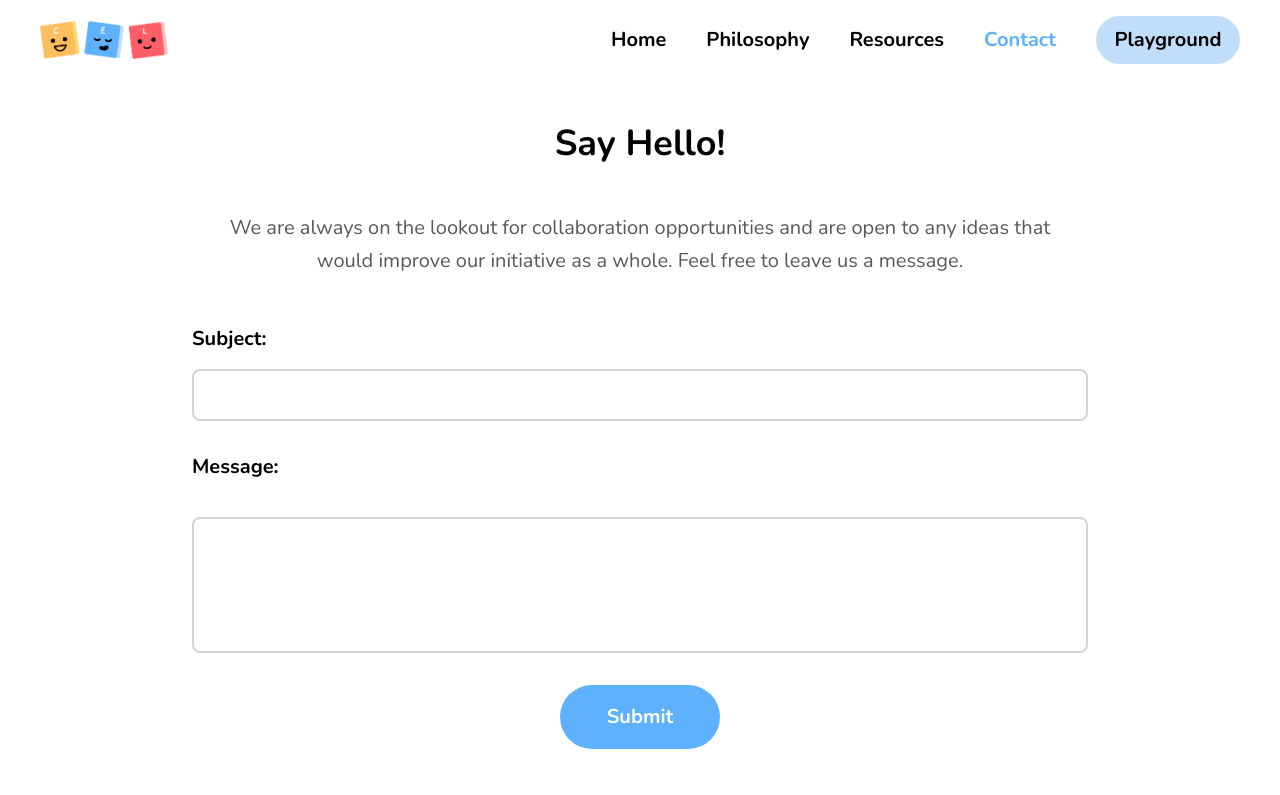
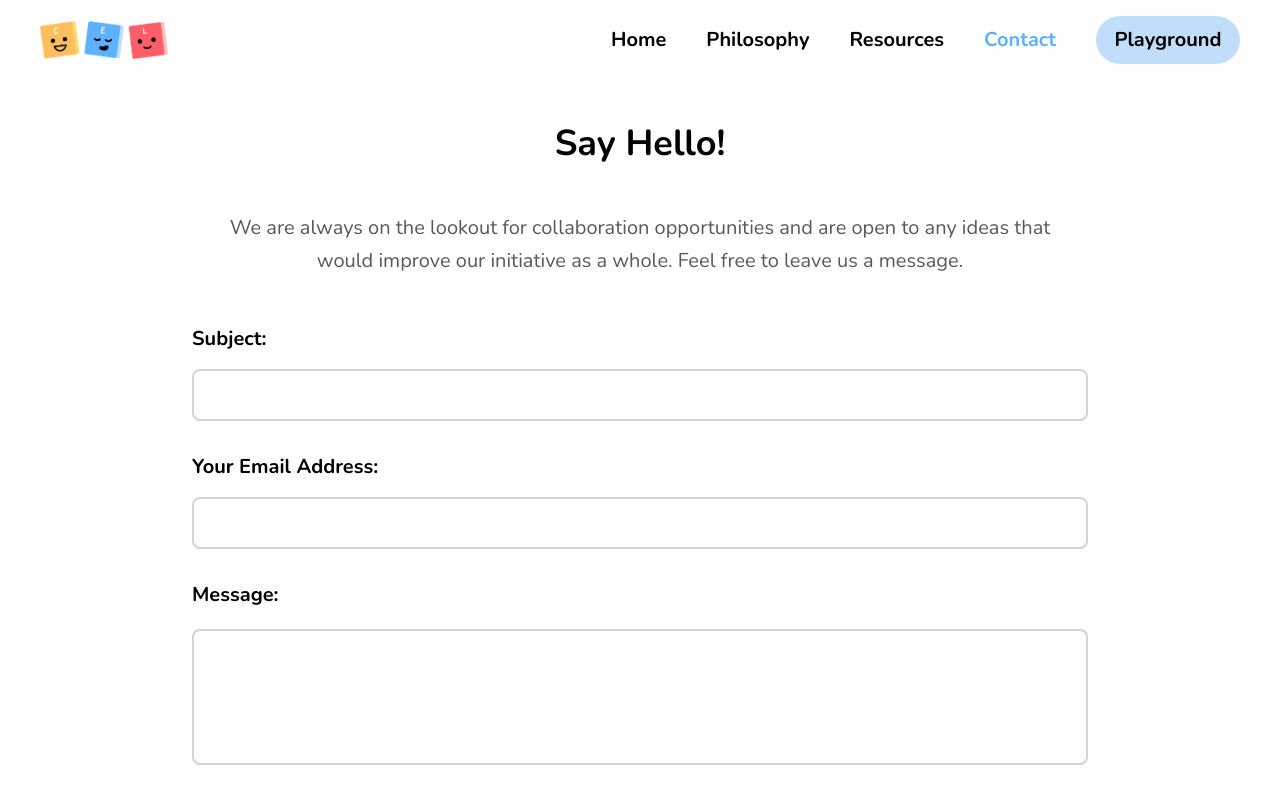
Before and after one commit to eugenetangkj/computereasylah, a Next.js app: page /contact in a window 1280 px wide. Shown: the top 795 px of the page. Built offline with nearby package versions, Linux system fonts and the light colour scheme; a web font is replaced by a local one.

Commit message:
Edit contact form

```diff
--- a/components/apps/browser/BrowserPractical.tsx
+++ b/components/apps/browser/BrowserPractical.tsx
@@ -22,7 +22,7 @@ export default function BrowserPractical({ updateCurrentElementIndex } : Browser
         window.scrollTo(0, 0);
         const randomInteger = Math.floor(Math.random() * numberOfQuestions);
         setRandomInteger(randomInteger);
-        console.log(randomInteger);
+
 
         return () => clearTimeout(timer); // Clean up the timer on unmount
 
--- a/components/apps/notepad/NotepadPractical.tsx
+++ b/components/apps/notepad/NotepadPractical.tsx
@@ -80,7 +80,7 @@ export default function NotepadPractical({ updateCurrentElementIndex } : Notepad
     //Check answer
     const handleCheckButtonClick = () => {
         const modelAnswer = 'i love notepad!';
-        console.log(fileData);
+
         if (fileData === modelAnswer) {
             //Proceed to success page
             updateCurrentElementIndex(2);
--- a/components/typing/game.tsx
+++ b/components/typing/game.tsx
@@ -97,9 +97,7 @@ const TypingGame: React.FC<TypingGameProps> = ({ storyData }) => {
   };
 
   const handleQuestionEnded = () => {
-    console.log("Question ended");
-    console.log("Current question index: " + currentQuestionIndex);
-    console.log("Upc: " + storyData);
+
 
     setShowHint(false);
     setShowInstructions(false);
@@ -162,10 +160,10 @@ const TypingGame: React.FC<TypingGameProps> = ({ storyData }) => {
 
       const { key } = event;
 
-      console.log("Key pressed: " + key);
+
       if (typedSentence.length == currentSentence.length - 1 && key.length === 1) {
         setShowContinueInstructions(true);
-        console.log("press enter button to continue!!!!!!!!!!!!");
+
       }
       if (key === "Backspace") {
         if (currentCharIndex == 0) return;
@@ -198,7 +196,7 @@ const TypingGame: React.FC<TypingGameProps> = ({ storyData }) => {
         setCurrentCharIndex((prevIndex) => prevIndex + 1);
       }
 
-      console.log("Previous typed sentence: " + typedSentence);
+
     };
 
     window.addEventListener("keydown", handleKeyDown);
@@ -209,7 +207,7 @@ const TypingGame: React.FC<TypingGameProps> = ({ storyData }) => {
   });
 
   const handleFontSizeChange = (event: React.ChangeEvent<HTMLInputElement>) => {
-    console.log("Font size changed to: " + event.target.value);
+
     setFontSize(parseInt(event.target.value));
   };
 
@@ -305,14 +303,14 @@ const TypingGame: React.FC<TypingGameProps> = ({ storyData }) => {
           <div
             className={`absolute ${
               showInstructions || showHint ? "bottom-56" : "bottom-36"
-            } bg-white bg-opacity-90 p-5 rounded-lg font-consolas font-bold text-${fontSize}xl max-w-fit inline-block mx-8 duration-300`}
+            } bg-white bg-opacity-90 p-5 rounded-lg font-nunito font-bold text-${fontSize}xl max-w-fit inline-block mx-8 duration-300`}
             hidden={gameEnded}
           >
             <div className="text-green-600"> Press any key to continue!</div>
           </div>
         ) : null}
         <div
-          className={`absolute bottom-8 bg-white bg-opacity-80 p-5 rounded-lg font-consolas font-bold text-${fontSize}xl max-w-fit inline-block mx-8 duration-300`}
+          className={`absolute bottom-8 bg-white bg-opacity-80 p-5 rounded-lg font-nunito font-bold text-${fontSize}xl max-w-fit inline-block mx-8 duration-300`}
           hidden={gameEnded}
         >
           {/* {{ Hint shown when user types to the end of the sentence but it is not correct yet}} */}
--- a/components/typing/key-check-game.tsx
+++ b/components/typing/key-check-game.tsx
@@ -39,8 +39,6 @@ const KeyCheckGame: React.FC = () => {
     }
 
     const handleQuestionEnded = () => {
-        console.log("Question ended");
-        console.log("Current question index: " + currentQuestionIndex);
 
         // setShowHint(false);
 
@@ -81,8 +79,6 @@ const KeyCheckGame: React.FC = () => {
 
             const { key } = event;
 
-            console.log("Key pressed: " + key);
-            console.log("Correct key: " + questionData[currentQuestionIndex].checkKey);
 
             if (key == checkKey) {
                 handleQuestionEnded();
@@ -101,7 +97,7 @@ const KeyCheckGame: React.FC = () => {
 
 
     const handleFontSizeChange = (event: React.ChangeEvent<HTMLInputElement>) => {
-        console.log("Font size changed to: " + event.target.value);
+
         setFontSize(parseInt(event.target.value));
     };
 
--- a/components/typing/story-data.tsx
+++ b/components/typing/story-data.tsx
@@ -394,7 +394,7 @@ export const getStoryScenesFromString = (storyName: string): StoryScenes => {
         }
     }
 
-    console.log("Getting story scenes for " + storyName);
+
     return storyMapping[storyName];
 };
 
--- a/pages/contact.tsx
+++ b/pages/contact.tsx
@@ -33,13 +33,19 @@ const Contact = () => {
   }, []);
 
   const [subject, setSubject] = useState<string>(""); // Initialize the subject state with an empty string
+  const [emailaddress, setEmailAddress] = useState<string>(""); // Initialize the email address state with an empty string
   const [message, setMessage] = useState<string>(""); // Initialize the message state with an empty string
+
 
   const [isModalOpen, setIsModalOpen] = useState(false);
   const [modalContent, setModalContent] = useState("");
 
   const handleSubjectChange = (event: React.ChangeEvent<any>) => {
     setSubject(event.target.value);
+  };
+
+  const handleEmailAddressChange = (event: React.ChangeEvent<any>) => {
+    setEmailAddress(event.target.value);
   };
 
   const handleMessageChange = (event: React.ChangeEvent<any>) => {
@@ -50,11 +56,11 @@ const Contact = () => {
     setModalContent(content);
     setIsModalOpen(true);
 
-    // Automatically close the modal after 1 second
+    // Automatically close the modal after 2.5 seconds
     setTimeout(() => {
       setIsModalOpen(false);
       setModalContent("");
-    }, 1000);
+    }, 2500);
   };
 
   const handleSubmit: React.MouseEventHandler<HTMLButtonElement> = async (
@@ -62,13 +68,15 @@ const Contact = () => {
   ) => {
     event.preventDefault();
     try {
-      await sendEmail(subject, message);
-      openModal("Email sent successfully!");
+      let newMessage = "From: " + emailaddress + "\n" + message;
+      await sendEmail(subject, newMessage);
+      openModal("Message successfully sent! We will get in touch soon.");
       setSubject("");
+      setEmailAddress("");
       setMessage("");
     } catch (error) {
       console.error("Error sending email:", error);
-      openModal("Email sending failed. Please try again.");
+      openModal("We could not receive your message. Please try again.");
     }
   };
 
@@ -105,8 +113,25 @@ const Contact = () => {
                   onChange={handleSubjectChange}
                 />
               </div>
+              <div className="flex flex-col space-y-4">
+                <label
+                  htmlFor="emailaddress"
+                  className="font-nunito font-bold text-xl"
+                >
+                  Your Email Address:
+                </label>
+                <input
+                  type="text"
+                  name="emailaddress"
+                  id="emailaddress"
+                  className="border-2 border-gray-300 text-gray-900 rounded-lg text-xl  focus:outline-blue-500 p-2.5  placeholder-gray-300"
+                  value={emailaddress}
+                  onChange={handleEmailAddressChange}
+                />
+              </div>
 
-              <div className="w-full text-left flex flex-col gap-y-8">
+
+              <div className="w-full text-left flex flex-col gap-y-4">
                 <label
                   htmlFor="message"
                   className="block mb-2 md:mb-1 font-nunito font-bold text-xl"
@@ -134,7 +159,7 @@ const Contact = () => {
       </Layout>
       {isModalOpen && (
         <div className="fixed z-10 inset-0 overflow-y-auto">
-          <div className="flex items-end justify-center min-h-screen pt-4 px-4 pb-20 text-center sm:block sm:p-0">
+          <div className="flex items-start justify-center min-h-screen pt-4 px-4 pb-20 text-center sm:block sm:p-0">
             <div
               className="fixed inset-0 transition-opacity"
               aria-hidden="true"
--- a/pages/typing/learn.tsx
+++ b/pages/typing/learn.tsx
@@ -24,7 +24,6 @@ const LearnPage = () => {
     const [chosenStory, setChosenStory] = React.useState<string | null>(null);
 
     const selectOption = (index: number) => {
-        console.log("Chose " + index + " with id " + learnLevelOptions[index].id);
 
         const chosenStory = learnLevelOptions[index].id;
         setChosenStory(chosenStory);
--- a/pages/typing/story.tsx
+++ b/pages/typing/story.tsx
@@ -44,7 +44,6 @@ const StoryPage = () => {
   const [chosenStory, setChosenStory] = React.useState<string | null>(null);
 
   const selectOption = (index: number) => {
-    console.log("Chose " + index + " with id " + storyLevelOptions[index].id);
 
     const chosenStory = storyLevelOptions[index].id;
     // setChosenStory(chosenStory);
```
